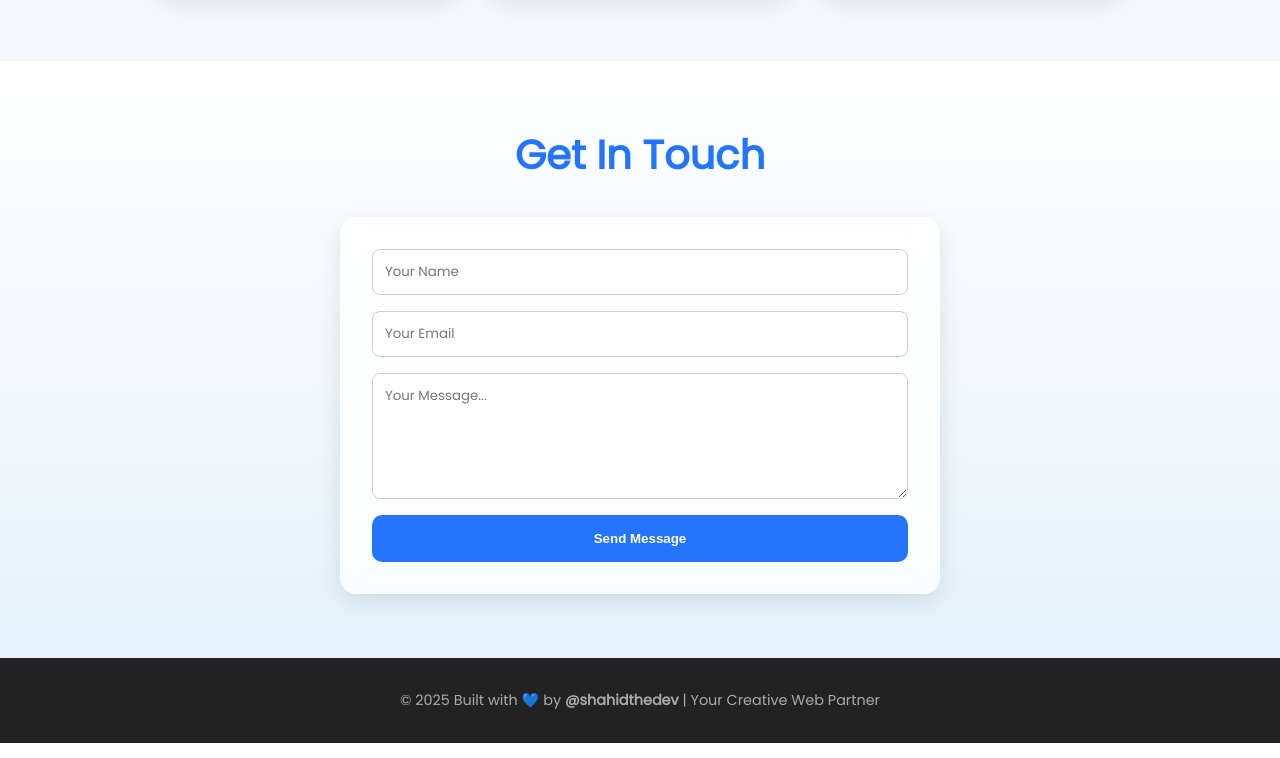
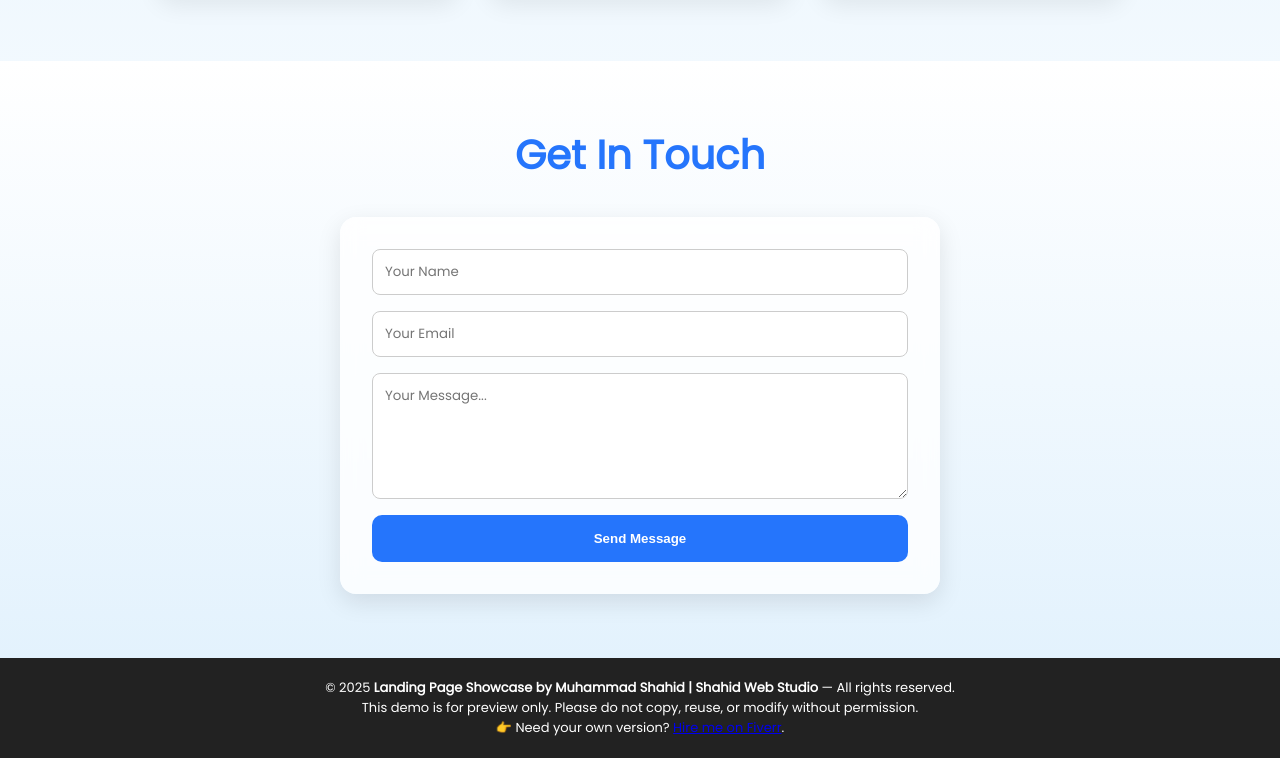
Before and after one commit to ShahidAnjana/fiverr-gig-landing-page, a plain HTML site: page index.html in a window 1280 px wide. Shown: the part 712-1470 px from the top of the page. Drawn offline with nearby package versions, Linux system fonts and the light colour scheme.

Commit message:
Update index.html

```diff
--- a/index.html
+++ b/index.html
@@ -50,9 +50,11 @@
   </section>
 
   <!-- 👣 Footer Section -->
-  <footer>
-    <p>© 2025 Built with 💙 by <strong>@shahidthedev</strong> | Your Creative Web Partner</p>
-  </footer>
+  <footer style="text-align:center; font-size:13px; color:#fff; padding:20px;">
+  © 2025 <strong>Landing Page Showcase by Muhammad Shahid | Shahid Web Studio</strong> — All rights reserved.<br>
+  This demo is for preview only. Please do not copy, reuse, or modify without permission.<br>
+  👉 Need your own version? <a href="https://www.fiverr.com/s/38qNQ6A" target="_blank">Hire me on Fiverr</a>.
+</footer>
 
 </body>
 </html>
```
